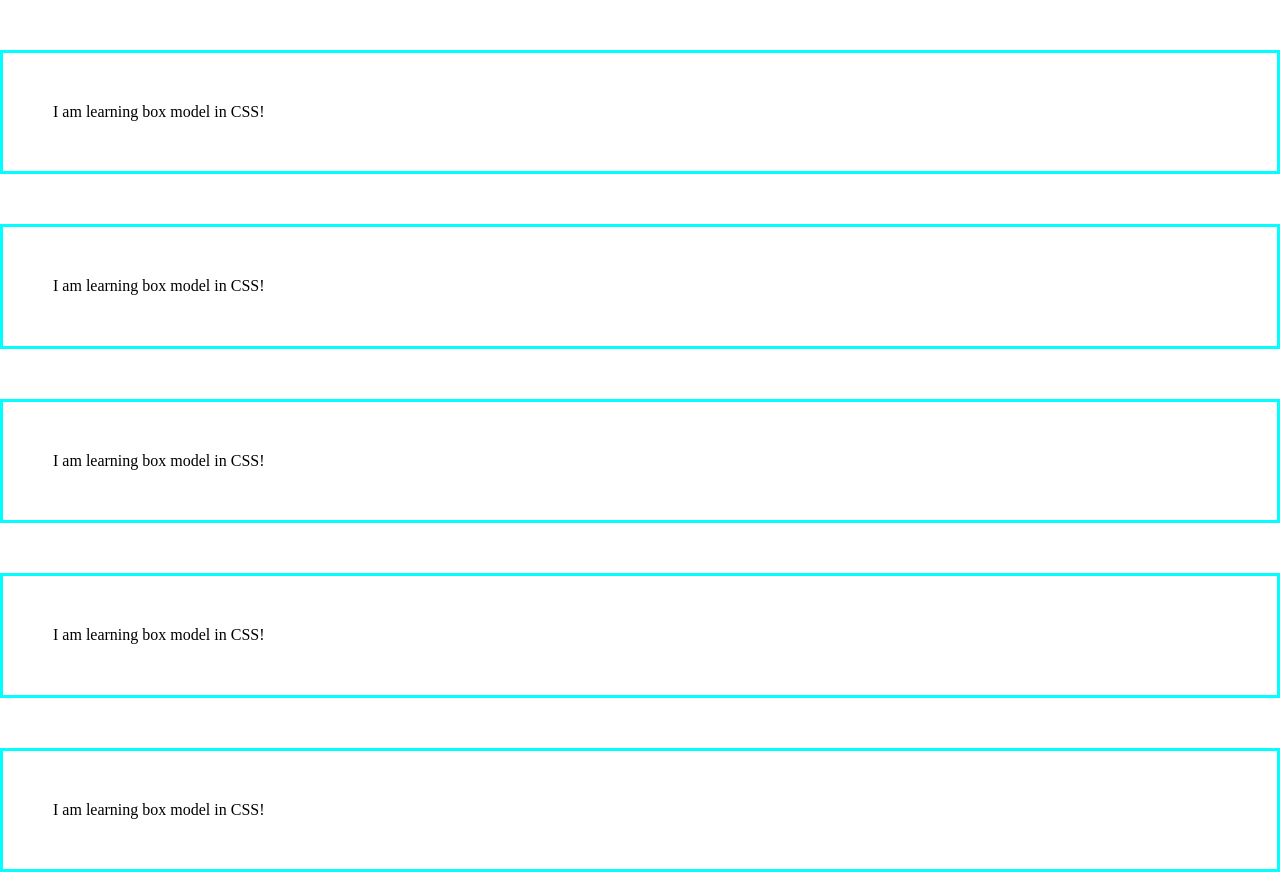
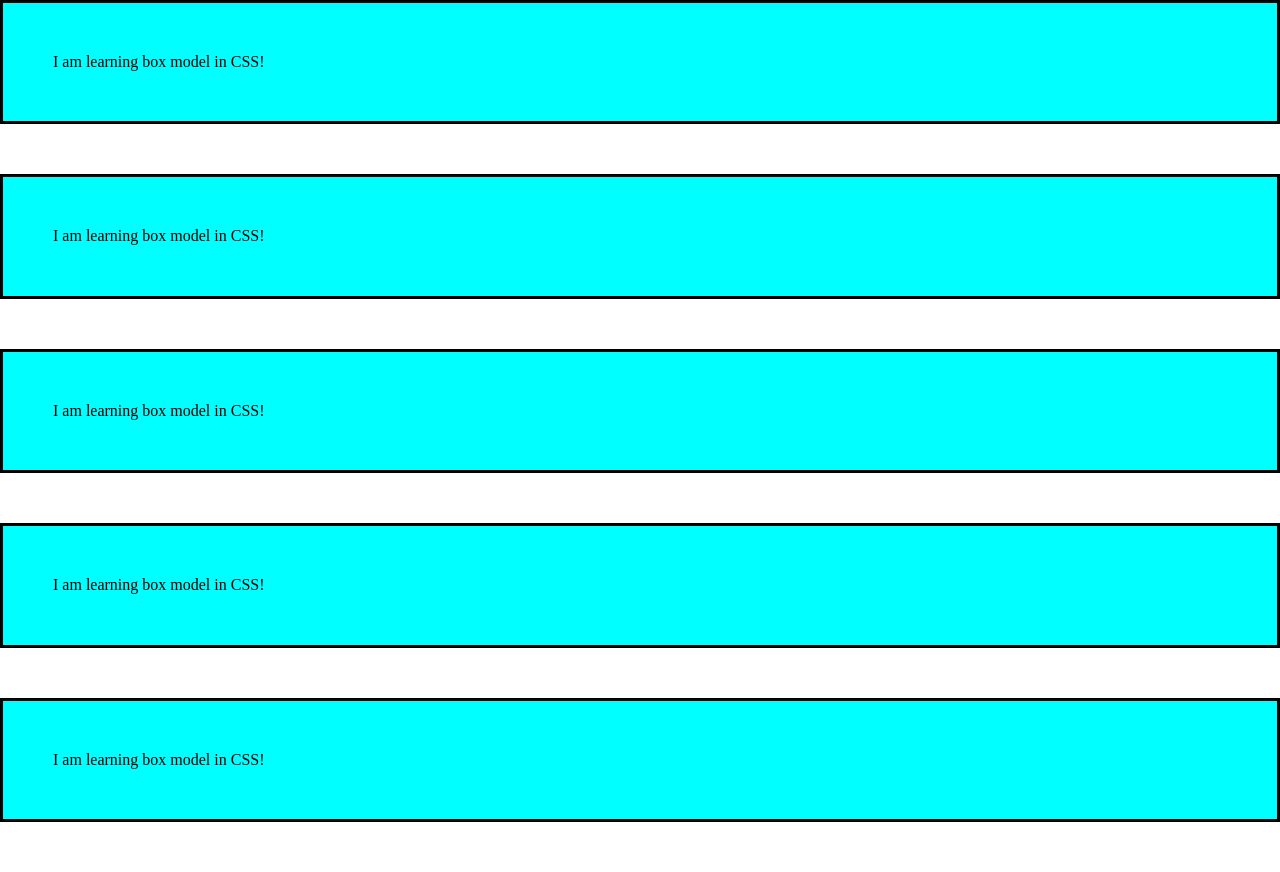
Before and after one commit to AnnaGolitsyna/html_css, a plain HTML site: page lesson8/task5/index.html in a window 1280 px wide. Drawn offline with nearby package versions, Linux system fonts and the light colour scheme.

Commit message:
task5changed

```diff
--- a/lesson8/task5/styles.css
+++ b/lesson8/task5/styles.css
@@ -1,6 +1,7 @@
 .paddMargin{
     box-sizing: content-box;
     padding: 50px;
-    border: 3px solid aqua;
-    margin-top: 50px;
+    border: 3px solid;
+    background-color: aqua;
+    margin-bottom: 50px;
 }
```
